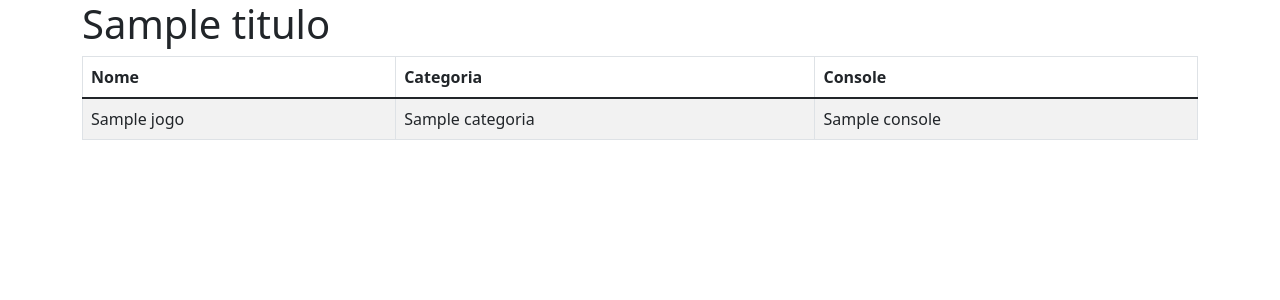
After one commit to victorramos887/apis, a Flask app: template templates/lista.html in a window 1280 px wide. The commit adds this page. Shown: the top 300 px of the page. Run offline with Flask 2, Linux system fonts and the light colour scheme; the template is opened without the code that fills it: most values are stand-ins (such as "Sample title", 1, 10 or a date in 2020).

Commit message:
salvando templates

```diff
--- /dev/null
+++ b/templates/lista.html
@@ -0,0 +1,22 @@
+{% extends "template.html" %}
+{% block conteudo %}
+        <table class="table table-striped table-responsive table-bordered">
+            <thead class="thead-default">
+                <tr>
+                    <th>Nome</th>
+                    <th>Categoria</th>
+                    <th>Console</th>
+                </tr>
+            </thead>
+            <tbody>
+                {% for jogo in jogos %}
+                <tr>
+                    <td>{{ jogo.nome }}</td>
+                    <td>{{ jogo.categoria }}</td>
+                    <td>{{ jogo.console }}</td>
+                </tr>
+                {% endfor %}
+
+            </tbody>
+        </table>
+{% endblock %}
--- a/templates/login.html
+++ b/templates/login.html
@@ -20,7 +20,8 @@
         {% endwith %}
 
         <h1>Faça seu login</h1>
-        <form method="POST" action="/autenticar">
+        <form method="POST" action="{{ url_for('autenticar') }}">
+            <input type="hidden" name="proxima" value="{{ proxima or url_for('index') }}">
             <p><label>Nome de usuário:</label> <input class="form-control" type="text" name="usuario" required></p>
             <p><label>Senha:</label> <input class="form-control" type="password" name="senha" required></p>
             <p><button class="btn btn-primary" type="submit">Entrar</button></p>
--- a/templates/novo.html
+++ b/templates/novo.html
@@ -1,6 +1,6 @@
 {% extends "template.html" %}
 {% block conteudo %}
-      <form action="/criar" method="post">
+      <form action="{{ url_for('criar') }}" method="post">
         <fieldset>
           <div class="form-group">
             <label for="nome">Nome</label>
```
